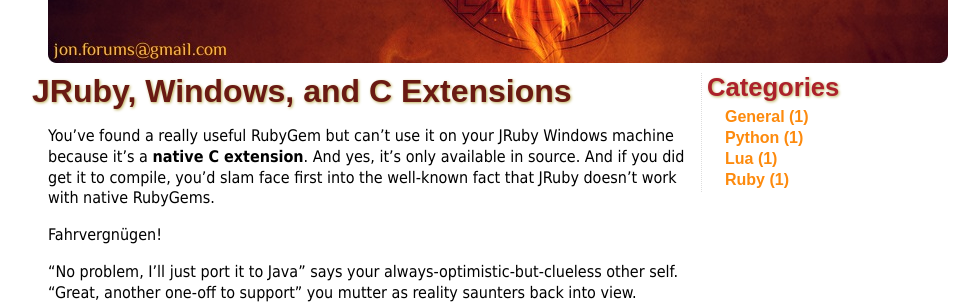
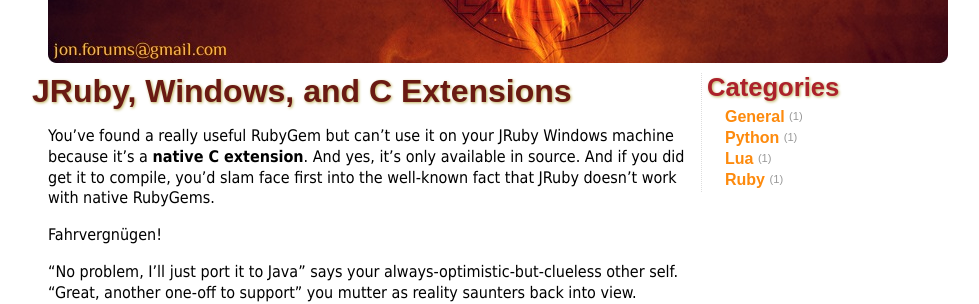
Before and after one commit to jonforums/jonforums.github.com, a Jekyll site: the page built from index.html, in a window 1280 px wide. Shown: the part 211-515 px from the top of the page, without its empty margins (142-1121 px from the left). Built offline with Jekyll 4.4.1, drawn with Linux system fonts in a browser that asks for light colours; nearby versions of some CDN libraries; Markdown is read by kramdown in place of the engine named in the settings.

Commit message:
Update category post count CSS styling.

```diff
--- a/_layouts/home.html
+++ b/_layouts/home.html
@@ -12,7 +12,7 @@ layout: default
     {% endunless %}
 
     {% for c in site.categories %}
-      <div class="category">{{ c[0] | capitalize }} ({{ c[1] | size }})</div>
+      <div class="category">{{ c[0] | capitalize }} <span class="cat_posts">({{ c[1] | size }})</span></div>
     {% endfor %}
 	</div>
 </div>
--- a/css/site.css
+++ b/css/site.css
@@ -27,3 +27,4 @@ p { line-height:1.3; }
 #info_title { font-size:1.6em; font-weight:bold; color:#ac212b; margin:0 0 6px 3px; text-shadow:1px 1px 3px #bdaf5c; }
 
 .category { color:#fd8a0d; font-weight:bold; margin:0 0 3px 21px; }
+.cat_posts { display:inline-block; position:relative; color:#999; font-size:0.7em; font-weight:normal; top:-0.2em; }
```
